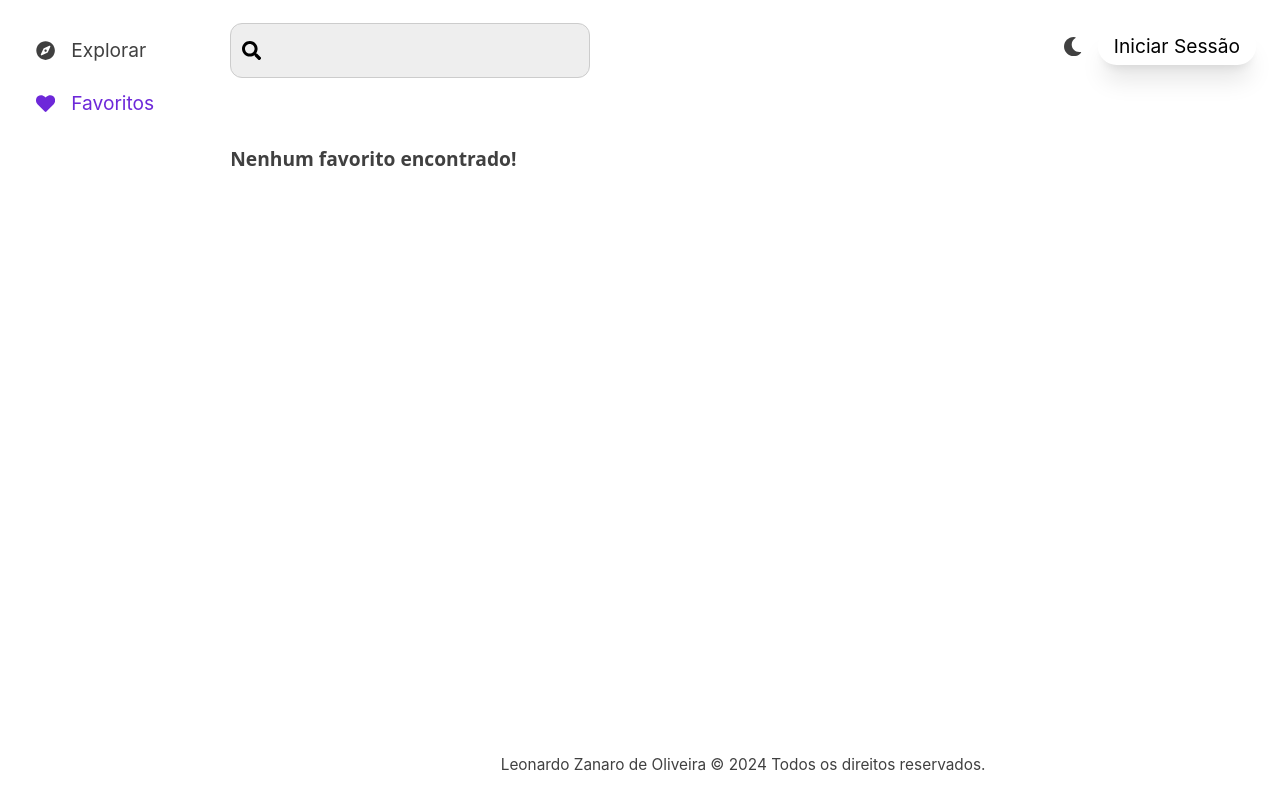
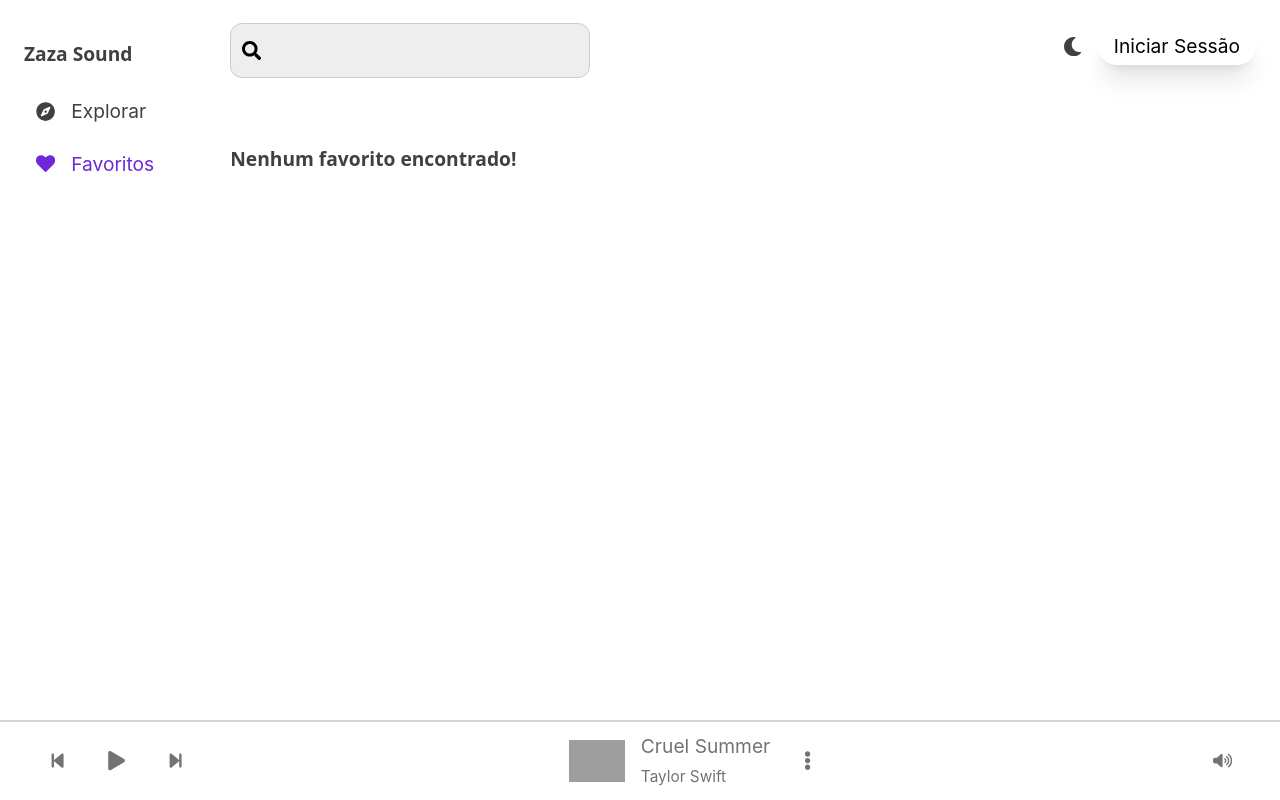
Before and after one commit to leonardo-zanaro/zaza-sound, a React (Vite) app: page /favorites in a window 1280 px wide. Built offline with nearby package versions, Linux system fonts and the light colour scheme; grey boxes are pictures that could not be loaded.

Commit message:
Criação do layout do player

```diff
--- a/package.json
+++ b/package.json
@@ -11,6 +11,7 @@
   },
   "dependencies": {
     "react": "^18.2.0",
+    "react-audio-player": "^0.17.0",
     "react-dom": "^18.2.0",
     "react-icons": "^5.0.1",
     "react-router-dom": "^6.21.2"
--- a/src/App.tsx
+++ b/src/App.tsx
@@ -5,6 +5,7 @@ import Dashboard from "./components/pages/Dashboard";
 import Favorites from "./components/pages/Favorites";
 import Header from "./components/header/Header.tsx";
 import Footer from "./components/footer/Footer.tsx";
+import MusicPlayer from "./components/shared/MusicPlayer.tsx";
 
 function App() {
     const [searchQuery, setSearchQuery] = useState<string>("");
@@ -27,6 +28,7 @@ function App() {
                         </div>
                         <Footer />
                     </div>
+                    <MusicPlayer visible={true} />
                 </div>
         </Router>
     );
--- /dev/null
+++ b/src/components/shared/MusicPlayer.tsx
@@ -0,0 +1,50 @@
+import React from "react";
+import {FaBackwardStep, FaForwardStep, FaVolumeHigh} from "react-icons/fa6";
+import {FaEllipsisV, FaPlay} from "react-icons/fa";
+type MusicPlayerProps = {
+    visible: boolean
+}
+
+
+const PlayButton: React.FC<MusicPlayerProps> = (props: MusicPlayerProps) => {
+    return (
+        <div className={'absolute bottom-0 w-full bg-white dark:bg-gray-900 h-20 border-t-2 dark:border-gray-700 border-gray-300 text-neutral-500 dark:text-gray-400'}>
+            <div className={'flex justify-between items-center h-full py-3 px-6'}>
+                <div className={'px-3 flex'}>
+                    <div className={'hover:bg-gray-950 p-3 rounded-full transition cursor-pointer'}>
+                        <FaBackwardStep />
+                    </div>
+                    <div className={'hover:bg-gray-950 p-3 rounded-full transition cursor-pointer'}>
+                        <FaPlay/>
+                    </div>
+                    <div className={'hover:bg-gray-950 p-3 rounded-full transition cursor-pointer'}>
+                        <FaForwardStep/>
+                    </div>
+                </div>
+                <div>
+                    <div className={'flex items-center'}>
+                        <div>
+                            <img className={'w-14 h-full'}
+                                 src={'https://i.scdn.co/image/ab67616d0000b273e787cffec20aa2a396a61647'}
+                                 alt={'Cruel Summer'}/>
+                        </div>
+                        <div>
+                            <h6>Cruel Summer</h6>
+                            <small>Taylor Swift</small>
+                        </div>
+                        <div className={'hover:bg-gray-950 p-3 rounded-full transition cursor-pointer'}>
+                            <FaEllipsisV/>
+                        </div>
+                    </div>
+                </div>
+                <div className={'px-3 flex'}>
+                    <div className={'hover:bg-gray-950 p-3 rounded-full transition cursor-pointer'}>
+                        <FaVolumeHigh  />
+                    </div>
+                </div>
+            </div>
+        </div>
+    );
+};
+
+export default PlayButton;
--- a/src/components/sidebar/Sidebar.tsx
+++ b/src/components/sidebar/Sidebar.tsx
@@ -14,6 +14,7 @@ const Sidebar: React.FC<SidebarProps> = () => {
 
     return (
         <div className="w-1/6 p-6 h-screen">
+            <h2 className={'font-black font-sans dark:text-violet-700 text-neutral-700'}>Zaza Sound</h2>
             <ul className={'m-0'}>
                 {sidebarItems.map(item => (
                     <SidebarItem key={item.id} label={item.label} icon={item.icon} url={item.url} />
```
Also changed, not shown: 1 other file (tests, documents, lock files or other folders).
